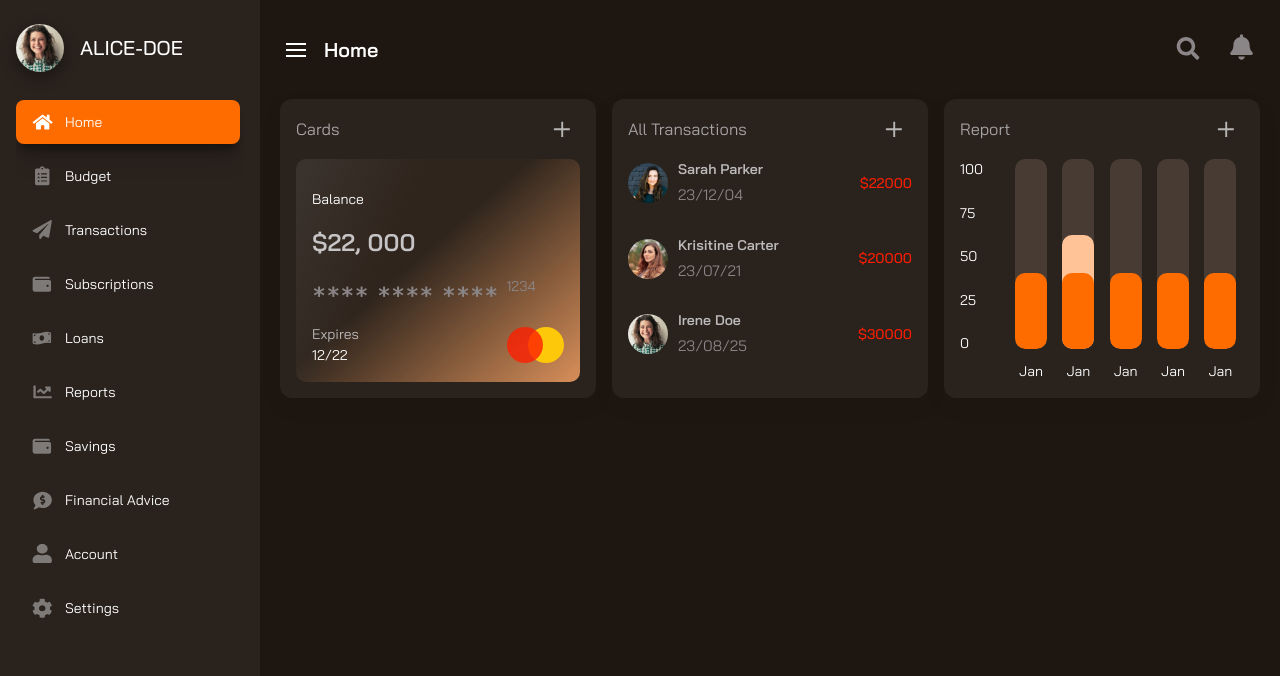
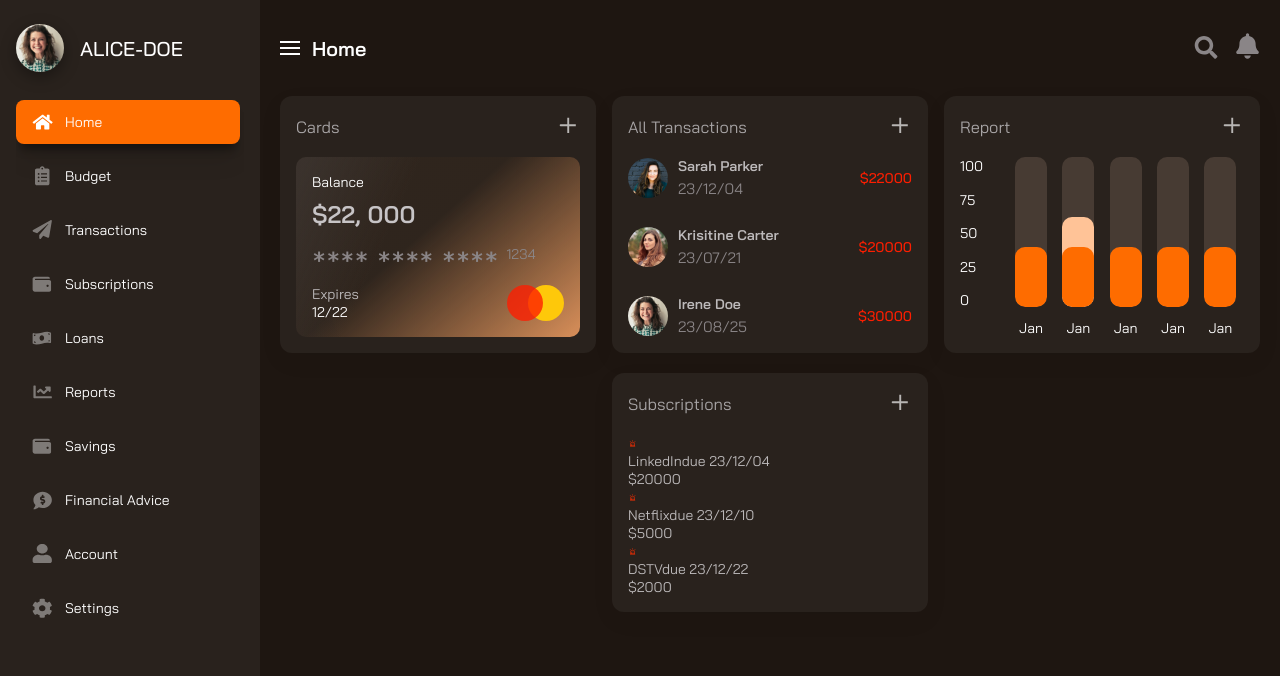
Before and after one commit to PetrTutikov/dash-learn, a React (Create React App) app: page / in a window 1280 px wide. Shown: the top 676 px of the page. Built offline with nearby package versions, Linux system fonts and the light colour scheme.

Commit message:
компоненты подписок написал скелет хтмл для карточки подписок
https://youtu.be/UA8Sxk_mHb8?t=3638

```diff
--- /dev/null
+++ b/src/components/Budget/Budget.jsx
@@ -0,0 +1,11 @@
+import "./Budget.css"
+
+const Budget = () => {
+  return (
+    <div>
+
+    </div>
+  )
+}
+
+export default Budget
--- a/src/components/ContentMain/ContentMain.jsx
+++ b/src/components/ContentMain/ContentMain.jsx
@@ -1,7 +1,12 @@
-import "./ContentMain.css"
-import Cards from '../Cards/Cards'
-import Transactions from '../Transactions/Transactions'
-import Report from '../Report/Report'
+import "./ContentMain.css";
+import Cards from '../Cards/Cards';
+import Transactions from '../Transactions/Transactions';
+import Report from '../Report/Report';
+import Budget from '../Budget/Budget';
+import Subscriptions from '../Subscriptions/Subscriptions'
+import Savings from '../Savings/Savings'
+import Loans from '../Loans/Loans'
+import Financial from '../Financial/Financial'
 
 const ContentMain = () => {
   return (
@@ -11,6 +16,21 @@ const ContentMain = () => {
         <Transactions/>
         <Report/>
       </div>
+      <div className="content-grid-two">
+        <Budget/>
+        <div className="grid-two-item">
+          <div className="subgrid-two">
+            <Subscriptions />
+            <Savings />
+          </div>
+        </div>
+        <div className="grid-two-item">
+          <div className="subgrid-two">
+            <Loans />
+            <Financial />
+          </div>
+        </div>
+      </div>
     </div>
   )
 }
--- /dev/null
+++ b/src/components/Financial/Financial.jsx
@@ -0,0 +1,11 @@
+import "./Financial.css"
+
+const Financial = () => {
+  return (
+    <div>
+
+    </div>
+  )
+}
+
+export default Financial
--- /dev/null
+++ b/src/components/Loans/Loans.jsx
@@ -0,0 +1,11 @@
+import "./Loans.css"
+
+const Loans = () => {
+  return (
+    <div>
+
+    </div>
+  )
+}
+
+export default Loans
--- /dev/null
+++ b/src/components/Savings/Savings.jsx
@@ -0,0 +1,11 @@
+import "./Savings.css"
+
+const Savings = () => {
+  return (
+    <div>
+
+    </div>
+  )
+}
+
+export default Savings
--- /dev/null
+++ b/src/components/Subscriptions/Subscriptions.jsx
@@ -0,0 +1,44 @@
+import "./Subscriptions.css";
+import { subscriptions } from '../../data/data';
+import { iconsImgs } from '../../utils/images';
+
+const Subscriptions = () => {
+  return (
+    <div className="subgrid-two-item grid-common grid-c5">
+      <div className="grid-c-title">
+        <h3 className="grid-c-title-text">Subscriptions</h3>
+        <button className="grid-c-title-icon">
+          <img src={iconsImgs.plus}/>
+        </button>
+      </div>
+      <div className="grid-c5-content">
+        <div className="grid-items">
+          {
+            subscriptions.map((subscription) => (
+              <div className="grid-item" key={ subscription.id}>
+                <div className="grid-item-l">
+                  <div className="icon">
+                    <img src={iconsImgs.alert}/>
+                  </div>
+                  <div className="text text-silver-v1">
+                    {subscription.title}
+                    <span>
+                      due {subscription.due_date}
+                    </span>
+                  </div>
+                  <div className="grid-item-r">
+                    <span className="text text-silver-v1">
+                      ${subscription.amount}
+                    </span>
+                  </div>
+                </div>
+              </div>
+            ))
+          }
+        </div>
+      </div>
+    </div>
+  )
+}
+
+export default Subscriptions
--- a/src/styles/App.css
+++ b/src/styles/App.css
@@ -1,14 +1,14 @@
 /*Нормализатор от Александр Ламков https://www.youtube.com/watch?v=A4Y5VwXGG9g*/
-@import "Normalise.css";
+/*@import "Normalise.css";*/
 /*Импортируем шрифты Bai Jamjuree*/
 /*@import url("https://fonts.googleapis.com/css2?family=Bai+Jamjuree:ital,wght@0,200;0,300;0,400;0,500;0,600;0,700;1,200;1,300;1,400;1,500;1,600;1,700&display=swap");*/
 @import "./fonts/stylesheet.css";
 /*Корневые переменные цвет и шрифт*/
-/** {*/
-/*  padding: 0;*/
-/*  margin: 0;*/
-/*  box-sizing: border-box;*/
-/*}*/
+* {
+  padding: 0;
+  margin: 0;
+  box-sizing: border-box;
+}
 
 :root {
   --clr-primary: #29221d;
```
Also changed, not shown: src/components/Budget/Budget.css (added), src/components/Financial/Financial.css (added), src/components/Loans/Loans.css (added), src/components/Savings/Savings.css (added), src/components/Subscriptions/Subscriptions.css (added).
